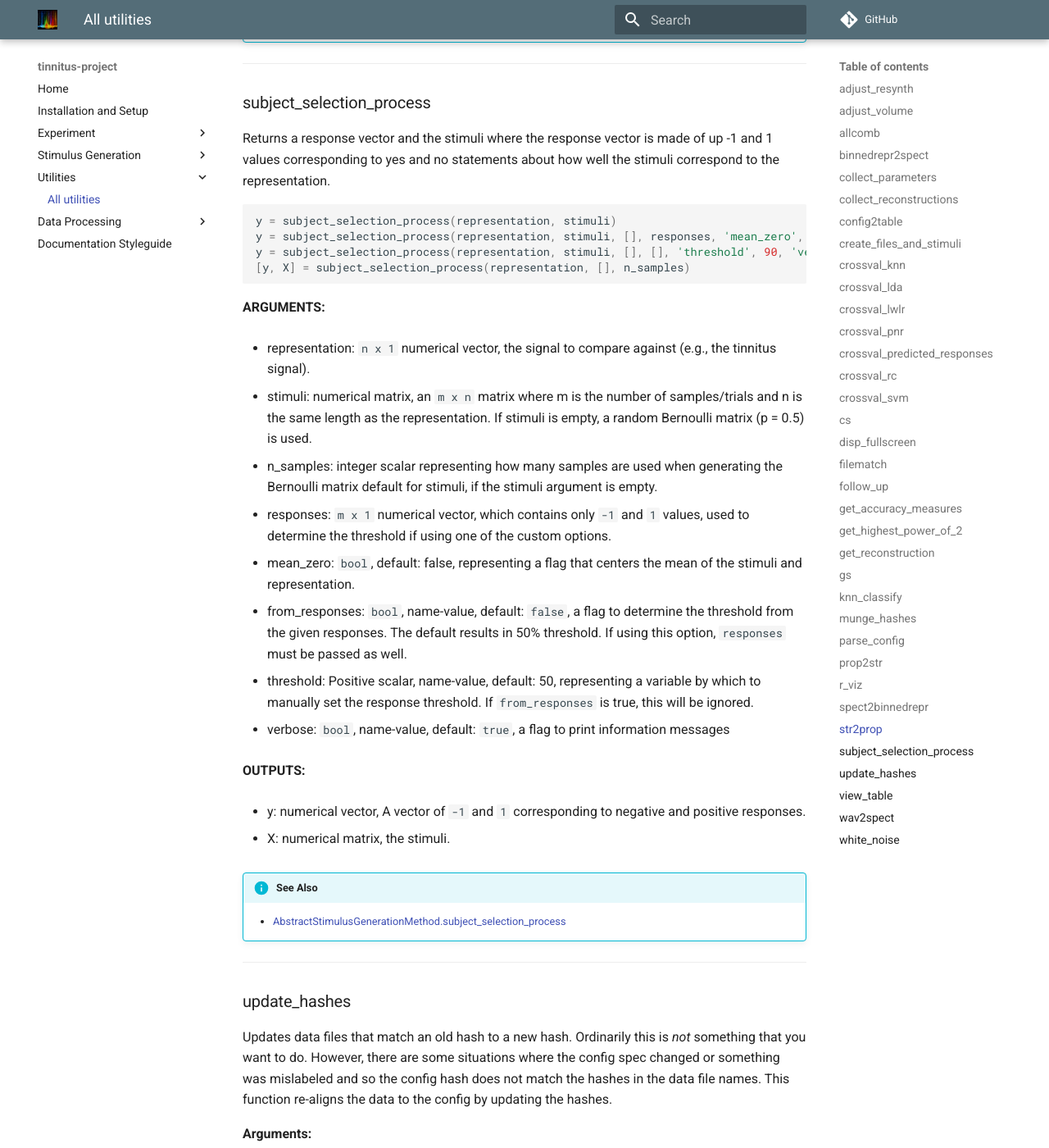
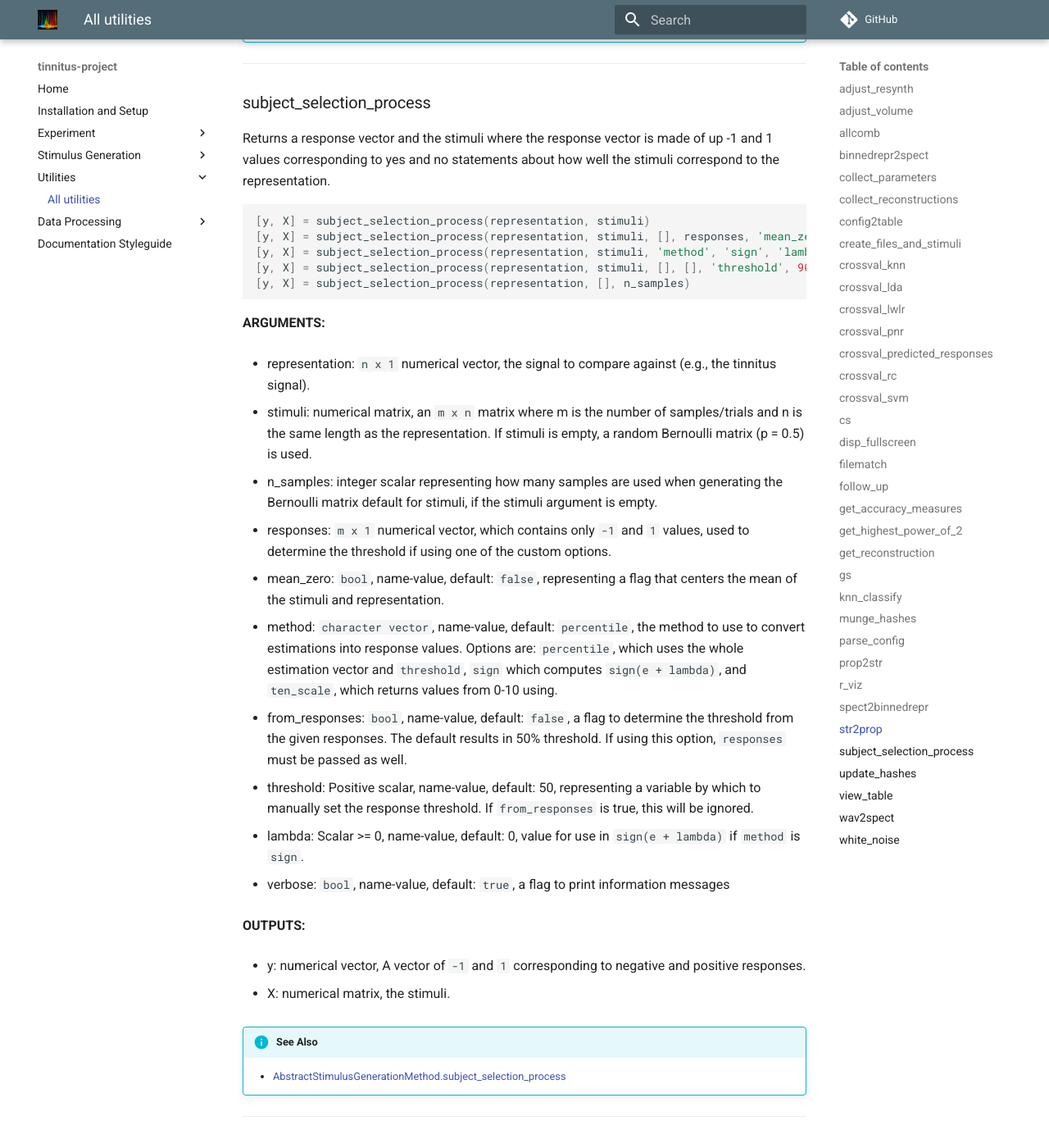
Before and after one commit to The-Lammert-Lab/tinnitus-reconstruction, an MkDocs documentation site: the page built from docs/utils.md, in a window 1280 px wide and 1400 px high, scrolled down 23133 px. Shown: the whole window at 82% size. Built offline with MkDocs 1.6.1 and Material for MkDocs 9.7.7, drawn with Linux system fonts in a browser that asks for light colours; comment, search, counter and statistics services are not loaded.

Commit message:
🤖 Auto-update doc files

````diff
--- a/docs/utils.md
+++ b/docs/utils.md
@@ -1346,9 +1346,10 @@ corresponding to yes and no statements
 about how well the stimuli correspond to the representation.
 
 ```matlab
-y = subject_selection_process(representation, stimuli)
-y = subject_selection_process(representation, stimuli, [], responses, 'mean_zero', true, 'from_responses', true)
-y = subject_selection_process(representation, stimuli, [], [], 'threshold', 90, 'verbose', false)
+[y, X] = subject_selection_process(representation, stimuli)
+[y, X] = subject_selection_process(representation, stimuli, [], responses, 'mean_zero', true, 'from_responses', true)
+[y, X] = subject_selection_process(representation, stimuli, 'method', 'sign', 'lambda', 0.5)
+[y, X] = subject_selection_process(representation, stimuli, [], [], 'threshold', 90, 'verbose', false)
 [y, X] = subject_selection_process(representation, [], n_samples)
 ```
 
@@ -1370,8 +1371,14 @@ for stimuli, if the stimuli argument is empty.
 which contains only `-1` and `1` values,
 used to determine the threshold if using one of the custom options.
 
-- mean_zero: `bool`, default: false,
+- mean_zero: `bool`, name-value, default: `false`,
 representing a flag that centers the mean of the stimuli and representation.
+
+- method: `character vector`, name-value, default: `percentile`,
+the method to use to convert estimations into response values.
+Options are: `percentile`, which uses the whole estimation vector
+and `threshold`, `sign` which computes `sign(e + lambda)`,
+and `ten_scale`, which returns values from 0-10 using.
 
 - from_responses: `bool`, name-value, default: `false`,
 a flag to determine the threshold from the given responses.
@@ -1381,6 +1388,9 @@ If using this option, `responses` must be passed as well.
 - threshold: Positive scalar, name-value, default: 50,
 representing a variable by which to manually set the response
 threshold. If `from_responses` is true, this will be ignored.
+
+- lambda: Scalar >= 0, name-value, default: 0,
+value for use in `sign(e + lambda)` if `method` is `sign`.
 
 - verbose: `bool`, name-value, default: `true`,
 a flag to print information messages
````
Also changed, not shown: docs/stimgen/AbstractStimulusGenerationMethod.md (+1 -1 lines).
